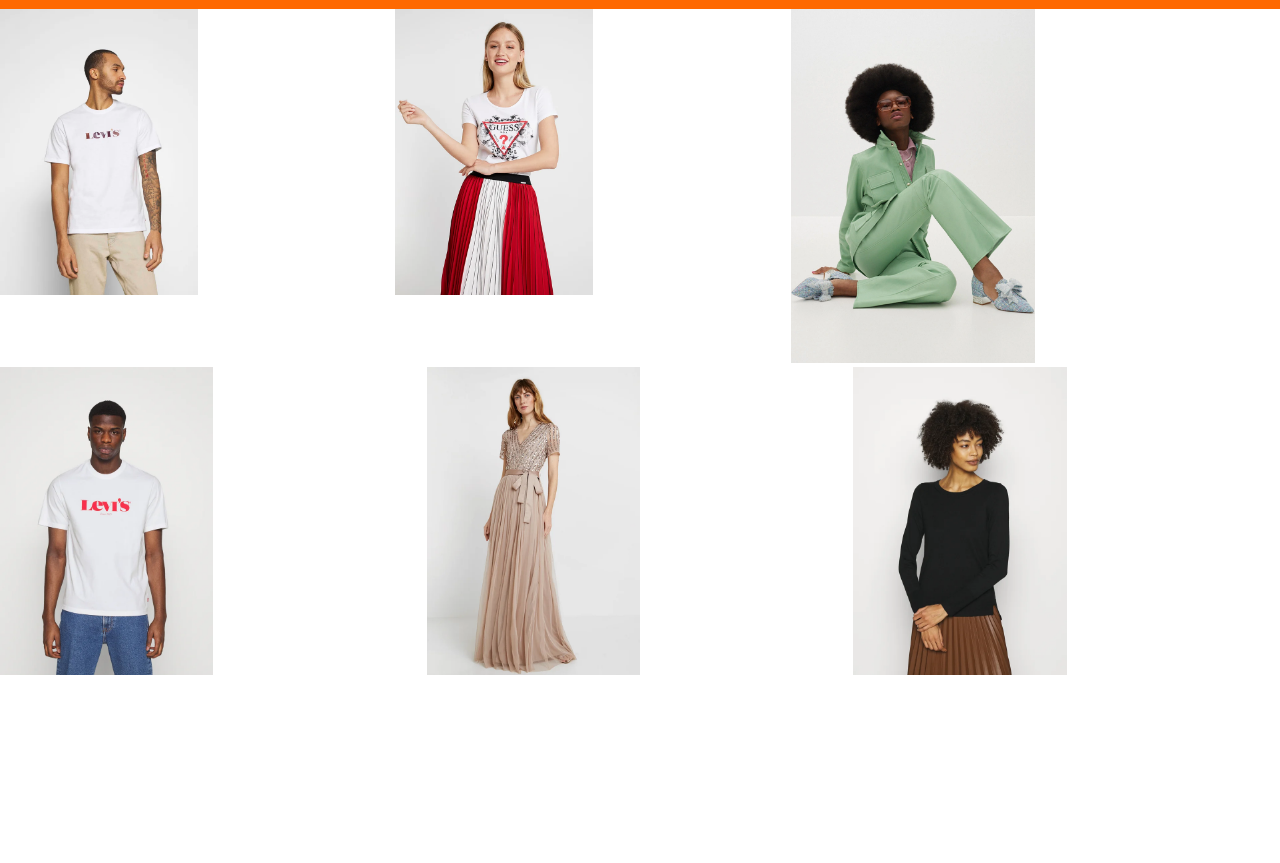
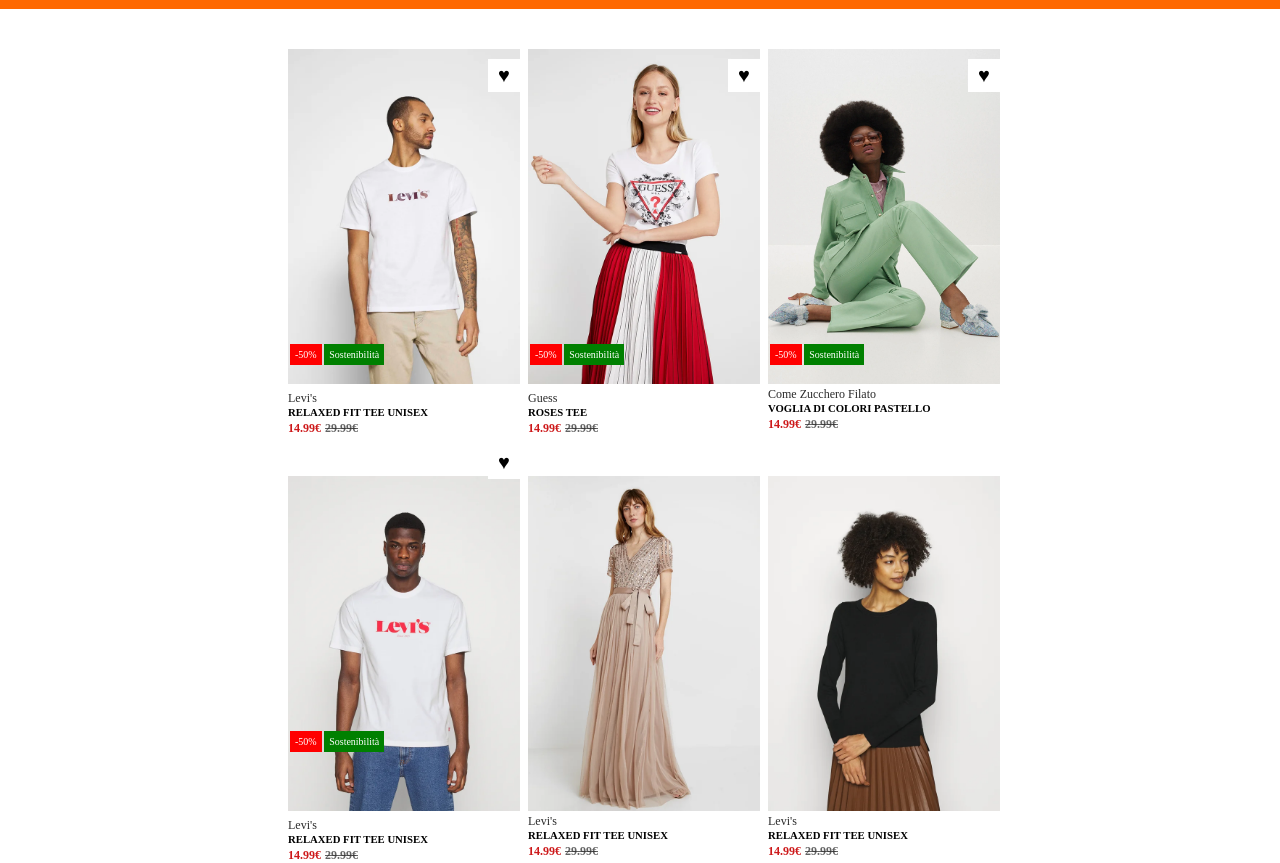
Before and after one commit to Giuseppe11S/html-css-boolando, a plain HTML site: page index.html in a window 1280 px wide. Shown: the part 41-904 px from the top of the page. Before the commit the page ends 800 px from the top, so only its background shows below. Drawn offline with Linux system fonts and the light colour scheme.

Commit message:
Icone e labels aggiunte alla prima riga

```diff
--- a/css/style.css
+++ b/css/style.css
@@ -38,10 +38,85 @@ ul li {
 
 /* Sezione main delle cards */
 
+
+/* Flexbox e settaggio delle immagini */
 .container-row{
   display: flex;
+  justify-content: center;
 }
 
-.container-col img{
-  width: 50%;
+.container-col1, .container-col2{
+  display: flex;
+  flex-direction: column;
 }
+
+.container-col1 img,
+.container-col2 img{
+  width: 240px;
+}
+.container-col1{
+  margin-top: 40px;
+}
+.container-col1 img{
+  padding-left: 8px;
+}
+
+.container-col2 img{
+  margin-top: 40px;
+  padding-left: 8px;
+}
+
+/* styilng delle info sotto le immagini */
+.brand-info{
+  font-size: 12px;
+  color: rgb(42, 42, 42);
+}
+.new-price, .before-price{
+  font-size: 12px;
+  font-weight: bold;
+}
+.new-price{
+  color: rgb(205, 25, 26);
+}
+
+.before-price{
+  color: rgba(42, 42, 42, 0.734);
+  text-decoration: line-through;
+}
+
+.container-info-under{
+  padding-left: 8px;
+}
+
+.image-wrapper{
+  position: relative;
+}
+
+/* Label per la prima riga */
+.labels{
+  top: 300px;
+  left: 10px;
+  position: absolute;
+  color: white;
+  font-size: 10px;
+}
+
+.discount{
+  background-color: red;
+  padding: 5px 5px;
+}
+
+.sustainability{
+  background-color: green;
+  padding: 5px 5px;
+}
+
+/* heart icon */
+.heart-icon{
+  font-size: 20px;
+  background-color: white;
+  padding: 5px 10px;
+  position: absolute;
+  top: 10px;
+  left: 208px;
+}
--- a/index.html
+++ b/index.html
@@ -35,36 +35,132 @@
   <main>
     <div class="container-cards">
 
+  <!-- Prima riga del layout -->
     </section>
       <div class="container-row">
-        <div class="container-col">
+        <div class="container-col1">
+          <div class="image-wrapper">
           <img src="img/1.webp" alt="Foto del modello">
-          <!-- <img id="display-none"src="img/1b.webp" alt="Foto del modello"> -->
+
+          <!-- Label -->
+           <div class="labels">
+            <span class="label discount">-50%</span>
+            <span class="label sustainability">Sostenibilità</span>
+           </div>
+
+           <!-- Icona cuore -->
+              <span class="heart-icon">&hearts;</span>
+          </div>
+
+           <div class="container-info-under">
+           <span class="brand-info">Levi's</span>
+           <h6>RELAXED FIT TEE UNISEX</h6>
+           <div class="container-price">
+           <span class="new-price">14.99&euro;</span>
+           <span class="before-price">29.99&euro;</span>
+          </div>
         </div>
-        <div class="container-col">
+      </div>
+
+        <div class="container-col1">
+          <div class="image-wrapper">
           <img src="img/2.webp" alt="Foto del modello">
-          <!-- <img  id="display-none" src="img/2b.webp" alt="Foto del modello"> -->
+
+          <!-- Label -->
+          <div class="labels">
+            <span class="label discount">-50%</span>
+            <span class="label sustainability">Sostenibilità</span>
+           </div>
+
+           <!-- Icona cuore -->
+              <span class="heart-icon">&hearts;</span>
+          </div>
+
+          <div class="container-info-under">
+          <span class="brand-info">Guess</span>
+          <h6>ROSES TEE</h6>
+          <div class="container-price">
+          <span class="new-price">14.99&euro;</span>
+          <span class="before-price">29.99&euro;</span>
+         </div>
         </div>
-        <div class="container-col">
-          <img id="picture-tocrop"src="img/3.webp" alt="Foto del modello">
-          <!-- <img  id="display-none" src="img/3b.webp" alt="Foto del modello"> -->
+      </div>
+
+        <div class="container-col1">
+          <div class="image-wrapper">
+
+          <!-- Label -->
+          <div class="labels">
+            <span class="label discount">-50%</span>
+            <span class="label sustainability">Sostenibilità</span>
+           </div>
+
+           <!-- Icona cuore -->
+              <span class="heart-icon">&hearts;</span>
+          </div>
+
+          <img src="img/3.webp" alt="Foto del modello">
+          <div class="container-info-under">
+          <span class="brand-info">Come Zucchero Filato</span>
+          <h6>VOGLIA DI COLORI PASTELLO</h6>
+          <div class="container-price">
+          <span class="new-price">14.99&euro;</span>
+          <span class="before-price">29.99&euro;</span>
+         </div>
         </div>
+      </div>
       </div>
       <section>
 
+<!-- Seconda riga del layout -->
       <section>
       <div class="container-row">
-        <div class="container-col">
+        <div class="container-col2">
+          <div class="image-wrapper">
           <img src="img/4.webp" alt="Foto del modello">
-          <!-- <img id="display-none"src="img/1b.webp" alt="Foto del modello"> -->
+
+          <!-- Label -->
+          <div class="labels">
+            <span class="label discount">-50%</span>
+            <span class="label sustainability">Sostenibilità</span>
+           </div>
+
+           <!-- Icona cuore -->
+              <span class="heart-icon">&hearts;</span>
+          </div>
+
+          <div class="container-info-under">
+          <span class="brand-info">Levi's</span>
+          <h6>RELAXED FIT TEE UNISEX</h6>
+          <div class="container-price">
+          <span class="new-price">14.99&euro;</span>
+          <span class="before-price">29.99&euro;</span>
+         </div>
         </div>
-        <div class="container-col">
+
+        </div>
+        <div class="container-col2">
           <img src="img/5.webp" alt="Foto del modello">
-          <!-- <img  id="display-none" src="img/2b.webp" alt="Foto del modello"> -->
+          <div class="container-info-under">
+          <span class="brand-info">Levi's</span>
+          <h6>RELAXED FIT TEE UNISEX</h6>
+          <div class="container-price">
+          <span class="new-price">14.99&euro;</span>
+          <span class="before-price">29.99&euro;</span>
+         </div>
         </div>
-        <div class="container-col">
+
+        </div>
+        <div class="container-col2">
           <img src="img/6.webp" alt="Foto del modello">
-          <!-- <img  id="display-none" src="img/3b.webp" alt="Foto del modello"> -->
+          <div class="container-info-under">
+          <span class="brand-info">Levi's</span>
+          <h6>RELAXED FIT TEE UNISEX</h6>
+          <div class="container-price">
+          <span class="new-price">14.99&euro;</span>
+          <span class="before-price">29.99&euro;</span>
+         </div>
+        </div>
         </div>
       </div>
     </section>
```
